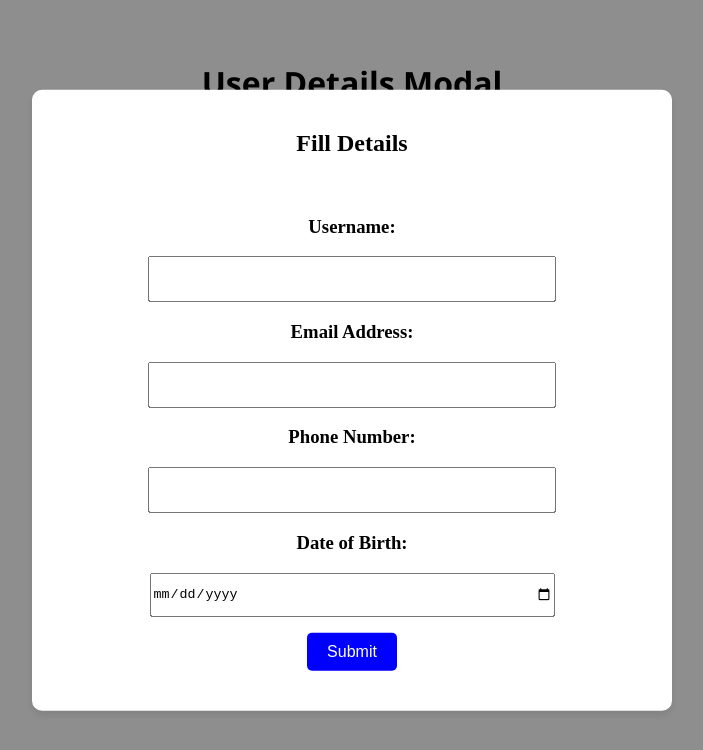
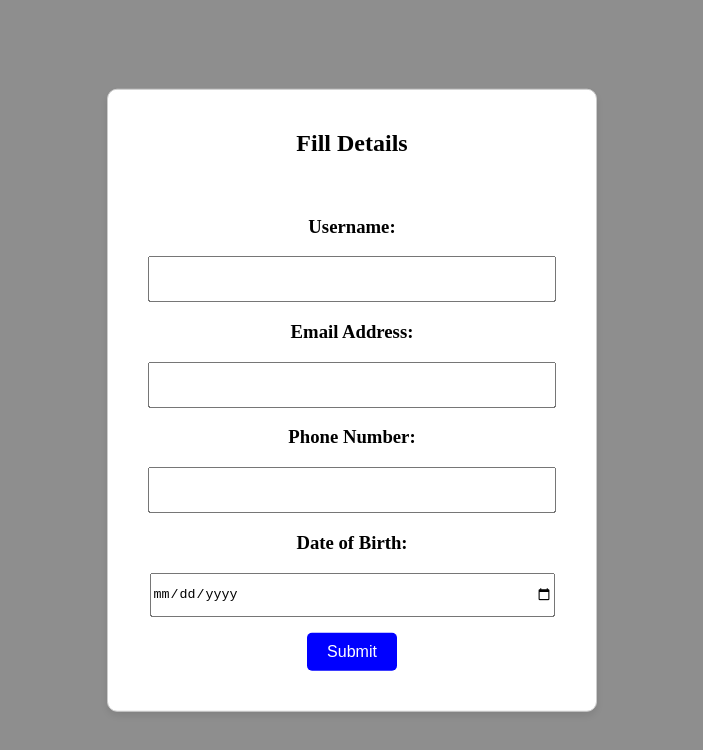
Before and after one commit to ashwin2312/XModal, a React (Vite) app: page / in a window 1280 px wide. Both pictures are taken after a click on the button "Open Form". Shown: the top 750 px of the page, without its empty margins (288-991 px from the left). Built offline with nearby package versions, Linux system fonts and the light colour scheme.

Commit message:
root id to app

```diff
--- a/src/App.jsx
+++ b/src/App.jsx
@@ -11,7 +11,7 @@ const customStyles = {
     bottom: "auto",
     marginRight: "-50%",
     transform: "translate(-50%, -50%)",
-    width: "600px",
+    width: "auto",
     height: "auto",
     backgroundColor: "#ffffff",
     borderRadius: "10px",
@@ -53,31 +53,25 @@ export default function App() {
   const closeModal = () => setModalIsOpen(false);
 
   return (
-    <div>
+    <div id="root">
       <h1>User Details Modal</h1>
       <button onClick={openModal}>Open Form</button>
-      {/* <div className="modal"> */}
-        {/* <div className="modal-content"> */}
       <Modal
         isOpen={modalIsOpen}
         onRequestClose={closeModal}
         style={customStyles}
         contentLabel="User Details Form"
         shouldCloseOnEsc={true}
-            shouldCloseOnOverlayClick={true} // For custom close behavior
-            className="modal-overlay"
+        shouldCloseOnOverlayClick={true}
+        // className="modal-overlay"
         overlayClassName="modal-overlay"
       >
-            {/* <div ref={modalRef}>
-            </div> */}
         <div className="modal">
           <div className="modal-content">
             <ModalForm />
           </div>
         </div>
       </Modal>
-        {/* </div> */}
-      {/* </div> */}
     </div>
   );
 }
```
Lines whose indentation alone changed are shown as unchanged.
